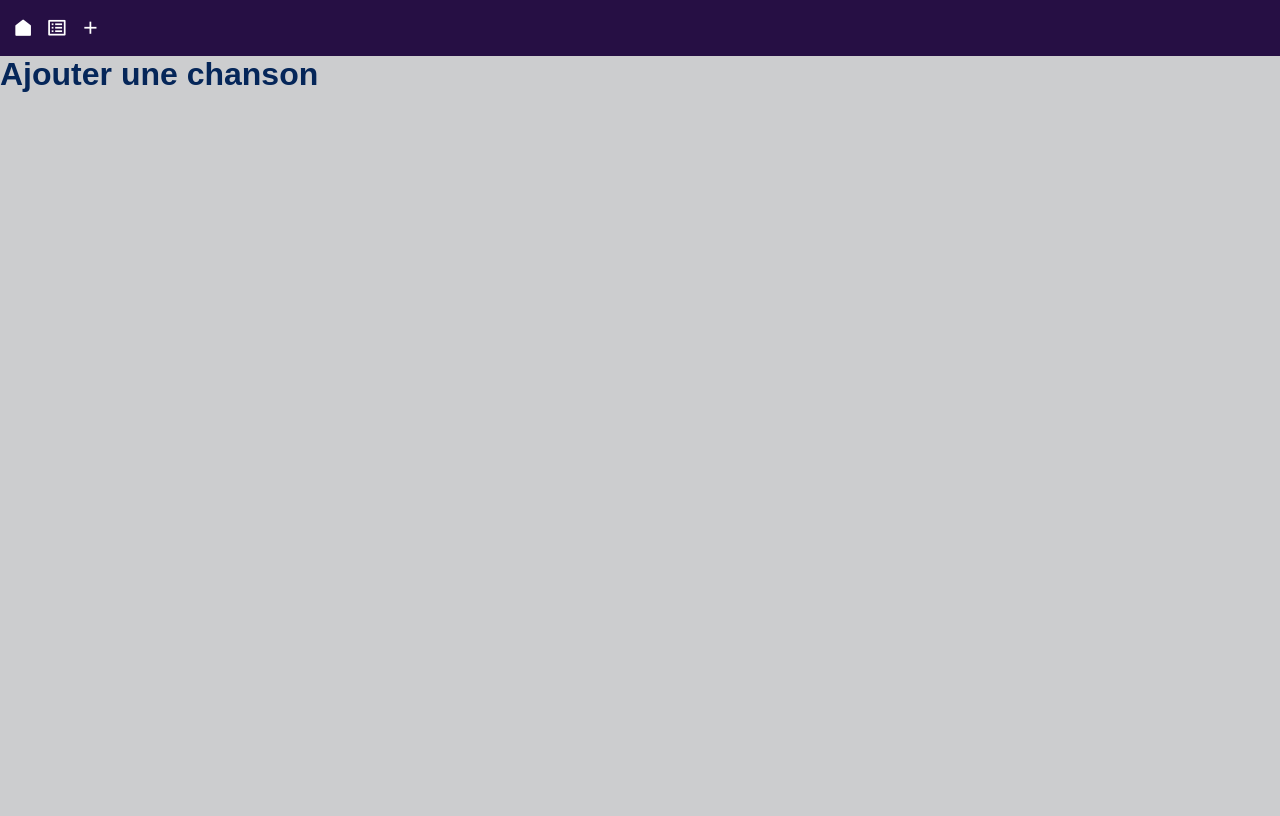
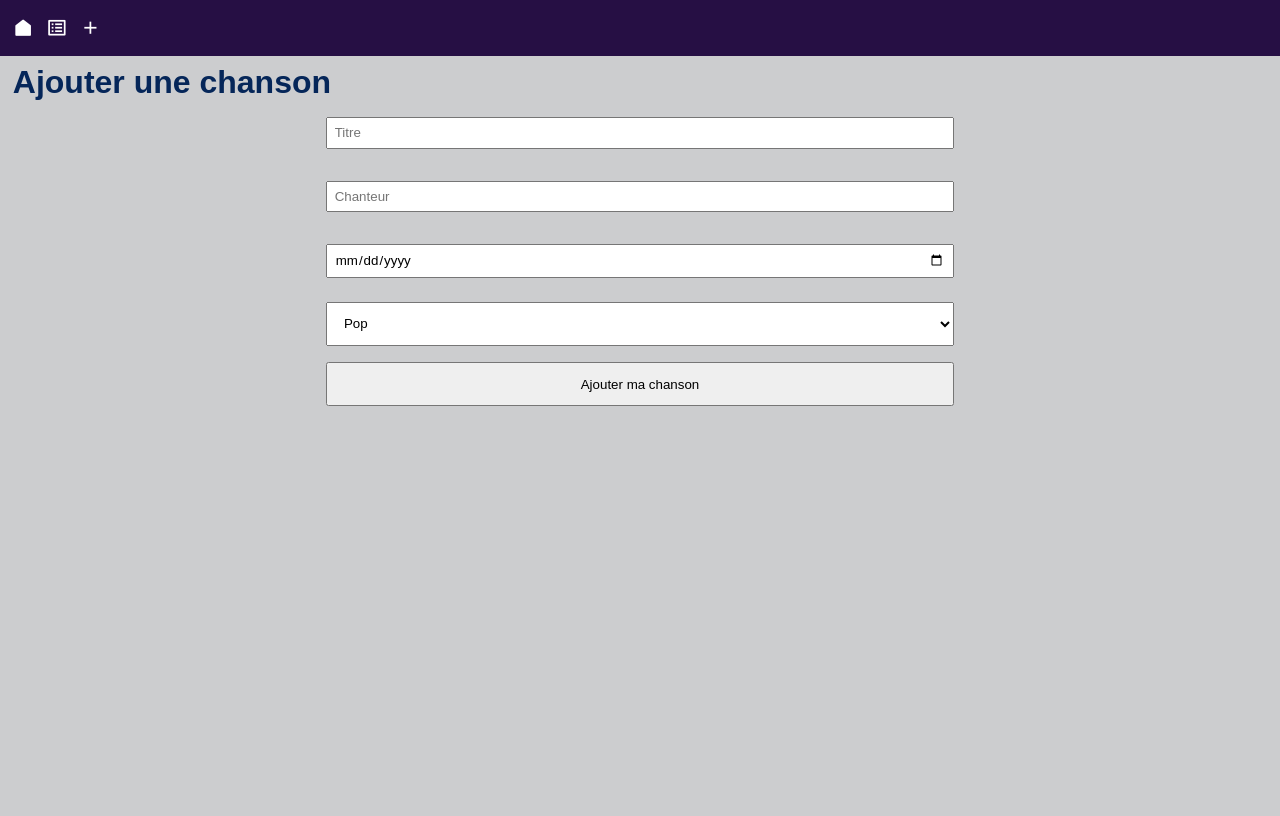
Before and after one commit to enioaiello/songz, a PHP site: page /chanson/ajouter in a window 1280 px wide. After the commit the page ends 406 px from the top, so only its background shows below. Run offline with PHP 8.4, Linux system fonts and the light colour scheme; data comes from the database, SQL or seed files in the repository; some libraries are stand-ins or nearby versions.

Commit message:
Progression de l'implémentation de l'ajout de chanson

```diff
--- a/includes/header.inc.php
+++ b/includes/header.inc.php
@@ -3,9 +3,10 @@
 <head>
     <meta charset="UTF-8">
     <meta name="viewport" content="width=device-width, initial-scale=1.0">
-    <title>Mon site MVC</title>
+    <title>Songz</title>
     <link rel="stylesheet" href="<?= assets('css/style.css') ?>">
     <link rel="stylesheet" href="https://cdn.jsdelivr.net/npm/remixicon@4.5.0/fonts/remixicon.css">
+    <link rel="icon" href="<?= assets('images/favicon.png') ?>">
 </head>
 <body>
 <header class="header">
--- a/public/css/style.css
+++ b/public/css/style.css
@@ -118,3 +118,34 @@ body {
         list-style: none;
     }
 }
+
+#ajouter-chanson {
+    margin: 1vh 1vw;
+
+    form {
+        width: 100%;
+        display: flex;
+        flex-direction: column;
+        justify-content: center;
+        align-items: center;
+    }
+
+    form * {
+        margin: 1vh 0;
+    }
+
+    form label {
+        width: 50%;
+    }
+
+    form label input {
+        width: 100%;
+        padding: 1%;
+    }
+
+    form input,
+    form select {
+        width: 50%;
+        padding: 1%;
+    }
+}
--- a/public/index.php
+++ b/public/index.php
@@ -17,6 +17,7 @@ $router->get('/chansons', 'ChansonController@index');
 $router->get('/chanson/ajouter', 'ChansonController@displayAddForm');
 $router->get('/chanson/chercher', 'ChansonController@search');
 $router->get('/chanteur/chercher', 'ChanteurController@search');
+$router->get('/chanson/store', 'ChanteurController@store');
 
 // Exécution du routeur pour traiter la requête
 $router->run();
--- a/src/Controllers/ChansonController.php
+++ b/src/Controllers/ChansonController.php
@@ -7,13 +7,28 @@ use App\Core\EntityManager;
 class ChansonController extends BaseController {
     public function index() {
         $entityManager = new EntityManager();
-//        $chansons = $entityManager->findAll("chanson", "id_chanson");
         $chansons = $entityManager->query("SELECT * FROM chanteur INNER JOIN chanson ON chanteur.id_chanteur = chanson.id_chanteur;");
 
         $this->display('chansons', ["chansons" => $chansons]);
     }
 
     public function displayAddForm() {
-        $this->display('add-chanson');
+        $entityManager = new EntityManager();
+        $categories = $entityManager->findAll("categorie", "id_categorie");
+
+        $this->display('add-chanson', ["categories" => $categories]);
+    }
+
+    public function store() {
+        $entityManager = new EntityManager();
+        $chanteur = $entityManager->findOne("chanteur", "id_chanteur", "nom_chanteur");
+        $chanson = [
+            "titre" => $_POST["titre"],
+            "date" => $_POST["date"],
+            "id_chanteur" => $chanteur,
+            "id_categorie" => $_POST["genre"]
+        ];
+        var_dump($chanson);
+//        $entityManager->insert("chanson", $_POST);
     }
 }
--- a/src/Views/add-chanson.php
+++ b/src/Views/add-chanson.php
@@ -1,3 +1,22 @@
-<div id="chanson">
+<div id="ajouter-chanson">
     <h1>Ajouter une chanson</h1>
+    <form action="/chanson/store" method="post">
+        <label>
+            <input type="text" name="titre" id="titre" placeholder="Titre">
+        </label>
+        <label>
+            <input type="text" name="chanteur" id="chanteur" placeholder="Chanteur">
+        </label>
+        <label>
+            <input type="date" name="date" id="date">
+        </label>
+        <select name="genre" id="genre">
+            <?php
+            foreach ($categories as $category) {
+                echo "<option value='" . $category["id_categorie"] . "'>" . $category["libelle_categorie"] . "</option>";
+            }
+            ?>
+        </select>
+        <input type="submit" value="Ajouter ma chanson">
+    </form>
 </div>
--- a/src/Views/chansons.php
+++ b/src/Views/chansons.php
@@ -4,9 +4,6 @@
             <label>
                 <input type="text" name="titre" id="titre" placeholder="Rechercher un titre">
             </label>
-            <input type="submit" value="Recherche">
-        </form>
-        <form action="/chansons" method="POST">
             <label>
                 <input type="text" name="chanteur" id="chanteur" placeholder="Rechercher un chanteur">
             </label>
```
Also changed, not shown: public/images/favicon.png (added).
